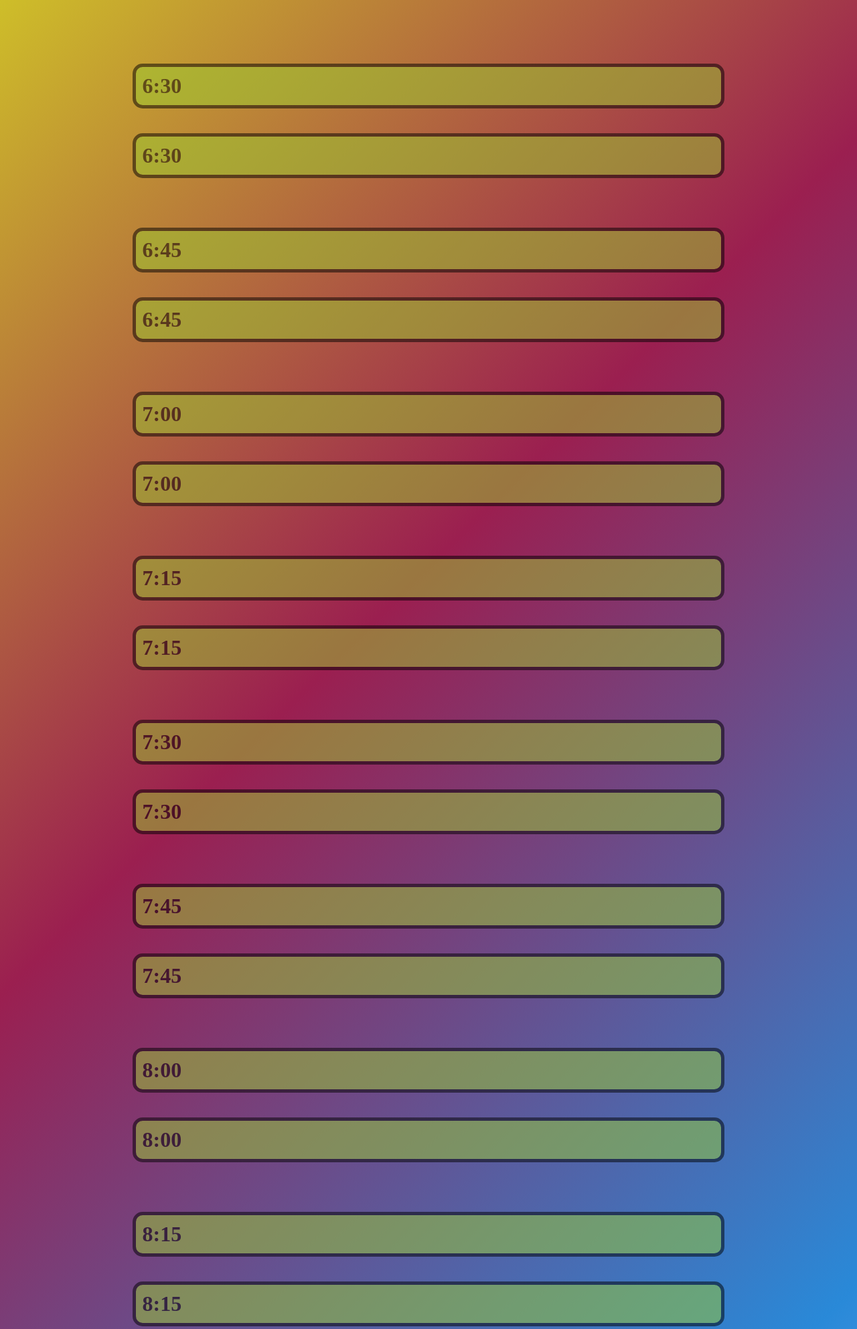
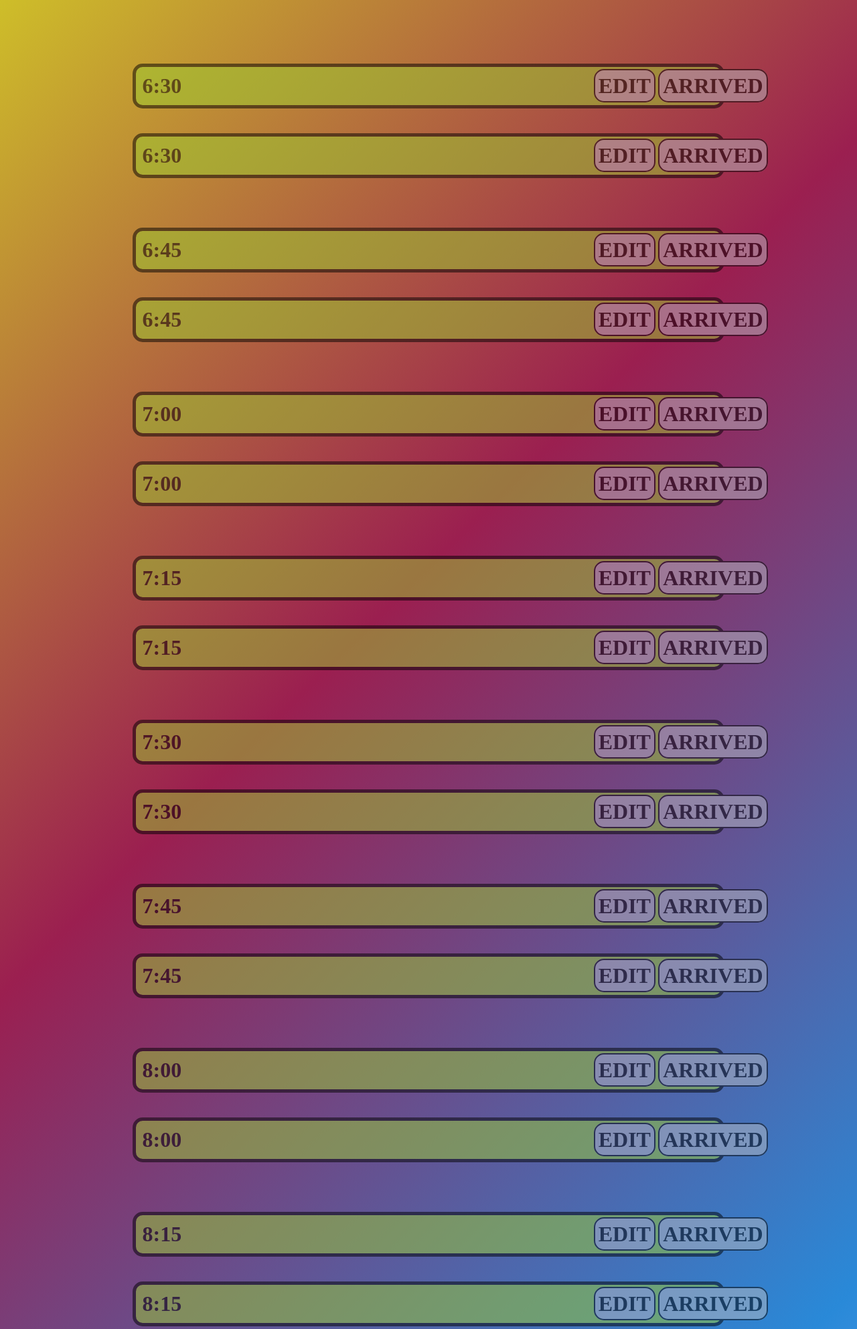
Before and after one commit to Sergiy-Solomka/pyCalendar, a Django app: template calendario/templates/calendario/day.html in a window 1280 px wide. Shown: the top 1985 px of the page at 67% size. Run offline with Django 3.2, Linux system fonts and the light colour scheme; the template is opened without the code that fills it, so the values that code supplies are empty; parts of the project's set-up code (start-up, migrations or seed data) failed here and were passed over.

Commit message:
añadido botones Edit y LLegado en Day.html

```diff
--- a/calendario/static/calendario/css/day.css
+++ b/calendario/static/calendario/css/day.css
@@ -13,7 +13,7 @@ body {
 }
 
 
-#times {
+.times {
     color: black;
     border-Style : solid;
     border-color: black;
@@ -27,9 +27,33 @@ body {
 
 }
 
-#times:hover {
+.times:hover {
     border-Style: solid;
     border-color: white;
     border-width: 5px;
     opacity: 1;
 }
+
+.arrived_botton {
+    color: black;
+    border-Style : solid;
+    border-color: black;
+    border-width: 2px;
+    background-color: #b7bbc2;
+    border-radius: 15px;
+    padding: 5px;
+    position: relative;
+    right: -72.5%;
+}
+
+.edit_botton {
+    color: black;
+    border-Style : solid;
+    border-color: black;
+    border-width: 2px;
+    background-color: #b7bbc2;
+    border-radius: 15px;
+    padding: 5px;
+    position: relative;
+    right: -72%;
+}
--- a/calendario/templates/calendario/day.html
+++ b/calendario/templates/calendario/day.html
@@ -13,69 +13,69 @@
 
   <h1></br>
       </br>
-      <div id = "times">6:30</div>
+      <div class = "times">6:30<a class="edit_botton">EDIT</a><a class="arrived_botton">ARRIVED</a></div>
       </br>
-       <div id = "times">6:30</div>
+       <div class = "times">6:30<a class="edit_botton">EDIT</a><a class="arrived_botton">ARRIVED</a></div>
       </br>
       </br>
-       <div id = "times">6:45</div>
+       <div class = "times">6:45<a class="edit_botton">EDIT</a><a class="arrived_botton">ARRIVED</a></div>
       </br>
-      <div id = "times">6:45</div>
+      <div class = "times">6:45<a class="edit_botton">EDIT</a><a class="arrived_botton">ARRIVED</a></div>
       </br>
       </br>
-     <div id = "times">7:00</div>
+     <div class = "times">7:00<a class="edit_botton">EDIT</a><a class="arrived_botton">ARRIVED</a></div>
       </br>
-     <div id = "times">7:00</div>
+     <div class = "times">7:00<a class="edit_botton">EDIT</a><a class="arrived_botton">ARRIVED</a></div>
       </br>
       </br>
-      <div id = "times">7:15</div>
+      <div class = "times">7:15<a class="edit_botton">EDIT</a><a class="arrived_botton">ARRIVED</a></div>
       </br>
-      <div id = "times">7:15</div>
+      <div class = "times">7:15<a class="edit_botton">EDIT</a><a class="arrived_botton">ARRIVED</a></div>
       </br>
       </br>
-      <div id = "times">7:30</div>
+      <div class = "times">7:30<a class="edit_botton">EDIT</a><a class="arrived_botton">ARRIVED</a></div>
       </br>
-      <div id = "times">7:30</div>
+      <div class = "times">7:30<a class="edit_botton">EDIT</a><a class="arrived_botton">ARRIVED</a></div>
       </br>
       </br>
-      <div id = "times">7:45</div>
+      <div class = "times">7:45<a class="edit_botton">EDIT</a><a class="arrived_botton">ARRIVED</a></div>
       </br>
-      <div id = "times">7:45</div>
+      <div class = "times">7:45<a class="edit_botton">EDIT</a><a class="arrived_botton">ARRIVED</a></div>
       </br>
       </br>
-      <div id = "times">8:00</div>
+      <div class = "times">8:00<a class="edit_botton">EDIT</a><a class="arrived_botton">ARRIVED</a></div>
       </br>
-      <div id = "times">8:00</div>
+      <div class = "times">8:00<a class="edit_botton">EDIT</a><a class="arrived_botton">ARRIVED</a></div>
       </br>
       </br>
-      <div id = "times">8:15</div>
+      <div class = "times">8:15<a class="edit_botton">EDIT</a><a class="arrived_botton">ARRIVED</a></div>
       </br>
-      <div id = "times">8:15</div>
+      <div class = "times">8:15<a class="edit_botton">EDIT</a><a class="arrived_botton">ARRIVED</a></div>
       </br>
       </br>
-      <div id = "times">8:30</div>
+      <div class = "times">8:30<a class="edit_botton">EDIT</a><a class="arrived_botton">ARRIVED</a></div>
       </br>
-      <div id = "times">8:30</div>
+      <div class = "times">8:30<a class="edit_botton">EDIT</a><a class="arrived_botton">ARRIVED</a></div>
       </br>
       </br>
-      <div id = "times">8:45</div>
+      <div class = "times">8:45<a class="edit_botton">EDIT</a><a class="arrived_botton">ARRIVED</a></div>
       </br>
-      <div id = "times">8:45</div>
+      <div class = "times">8:45<a class="edit_botton">EDIT</a><a class="arrived_botton">ARRIVED</a></div>
       </br>
       </br>
-      <div id = "times">9:00</div>
+      <div class = "times">9:00<a class="edit_botton">EDIT</a><a class="arrived_botton">ARRIVED</a></div>
       </br>
-      <div id = "times">9:00</div>
+      <div class = "times">9:00<a class="edit_botton">EDIT</a><a class="arrived_botton">ARRIVED</a></div>
       </br>
       </br>
-      <div id = "times">9:15</div>
+      <div class = "times">9:15<a class="edit_botton">EDIT</a><a class="arrived_botton">ARRIVED</a></div>
       </br>
-      <div id = "times">9:15</div>
+      <div class = "times">9:15<a class="edit_botton">EDIT</a><a class="arrived_botton">ARRIVED</a></div>
       </br>
       </br>
-      <div id = "times">9:30</div>
+      <div class = "times">9:30<a class="edit_botton">EDIT</a><a class="arrived_botton">ARRIVED</a></div>
       </br>
-      <div id = "times">9:30</div>
+      <div class = "times">9:30<a class="edit_botton">EDIT</a><a class="arrived_botton">ARRIVED</a></div>
 
   </h1>
 
--- a/calendario/urls.py
+++ b/calendario/urls.py
@@ -6,5 +6,5 @@ app_name = 'calendario'
 urlpatterns = [
     url(r'^$', views.index, name='index'),
     url(r'^getmonthevents', views.get_month_events, name='monthevents'),
-    url(r'^getdayevents', views.day_event, name='dayevent'),
+    url(r'^getdayevents', views.get_day_events, name='dayevents'),
 ]
--- a/calendario/views.py
+++ b/calendario/views.py
@@ -24,5 +24,5 @@ def get_month_events(request):
         return HttpResponse(json.dumps(response))
 
 
-def get_day_event(request):
+def get_day_events(request):
     return render(request, 'calendario/day.html')
```
